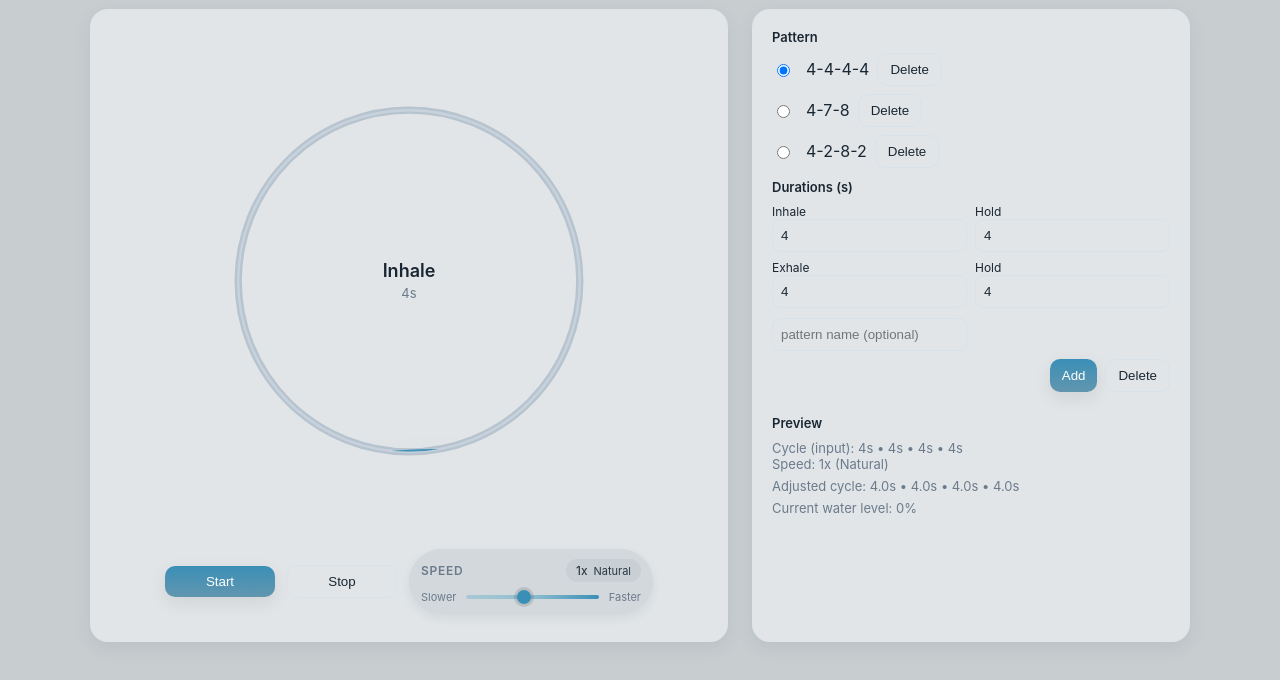
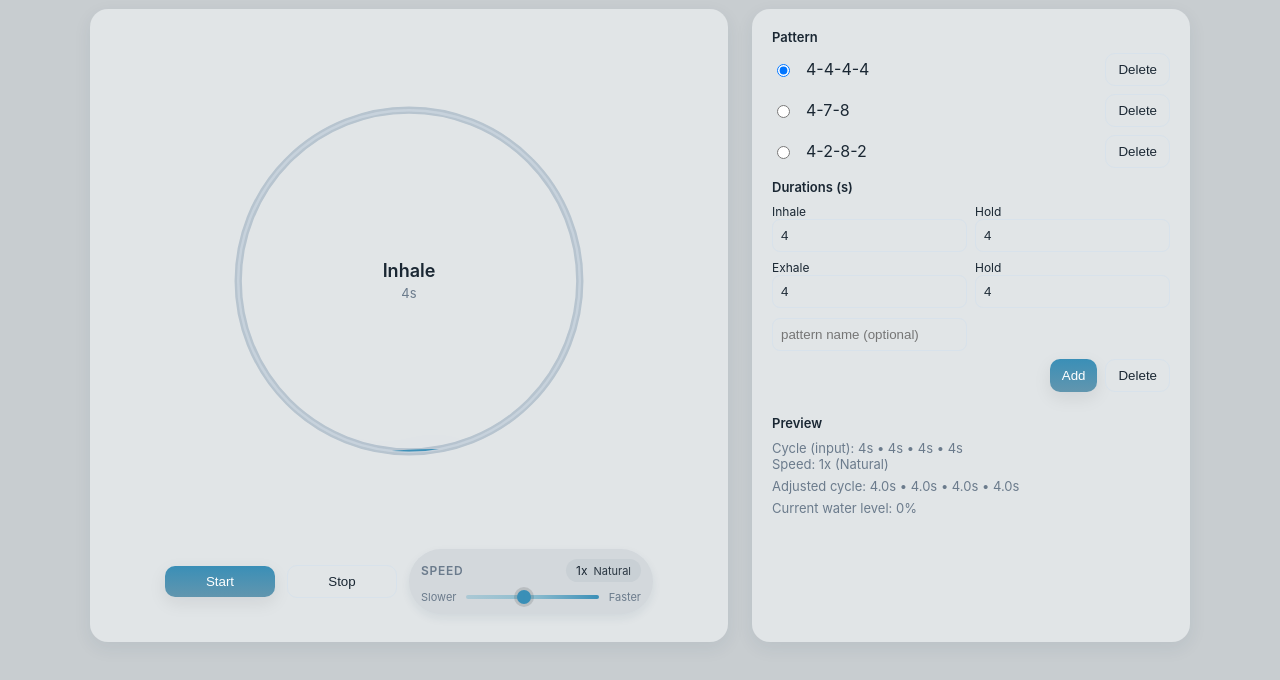
Before and after one commit to suryastudy21/BreatheBowl, a plain HTML site: page index.html in a window 1280 px wide. Shown: the part 96-776 px from the top of the page. Drawn offline with nearby package versions, Linux system fonts and the light colour scheme.

Commit message:
Responsive design 4

```diff
--- a/index.html
+++ b/index.html
@@ -119,7 +119,7 @@ html,body{height:100%;margin:0;font-family:Inter, system-ui, -apple-system, 'Seg
         width: 100%;
       }
     }
-.card{border-radius:18px;padding:20px;background:var(--card-bg);color:var(--text);box-shadow:0 6px 18px var(--ring);}
+.card{border-radius:18px;padding:20px;background:var(--card-bg);color:var(--text);box-shadow:0 6px 18px var(--ring);box-sizing:border-box;}
     .card.large{flex:2}
     .card.side{flex:1}
 
@@ -247,6 +247,11 @@ html,body{height:100%;margin:0;font-family:Inter, system-ui, -apple-system, 'Seg
       align-items:center;
       gap:8px;
       flex-wrap:wrap;
+      justify-content:space-between;
+    }
+
+    .pattern-row .btn {
+      margin-left: auto;
     }
 
     .grid-2{display:grid;grid-template-columns:repeat(2,1fr);gap:8px}
```
